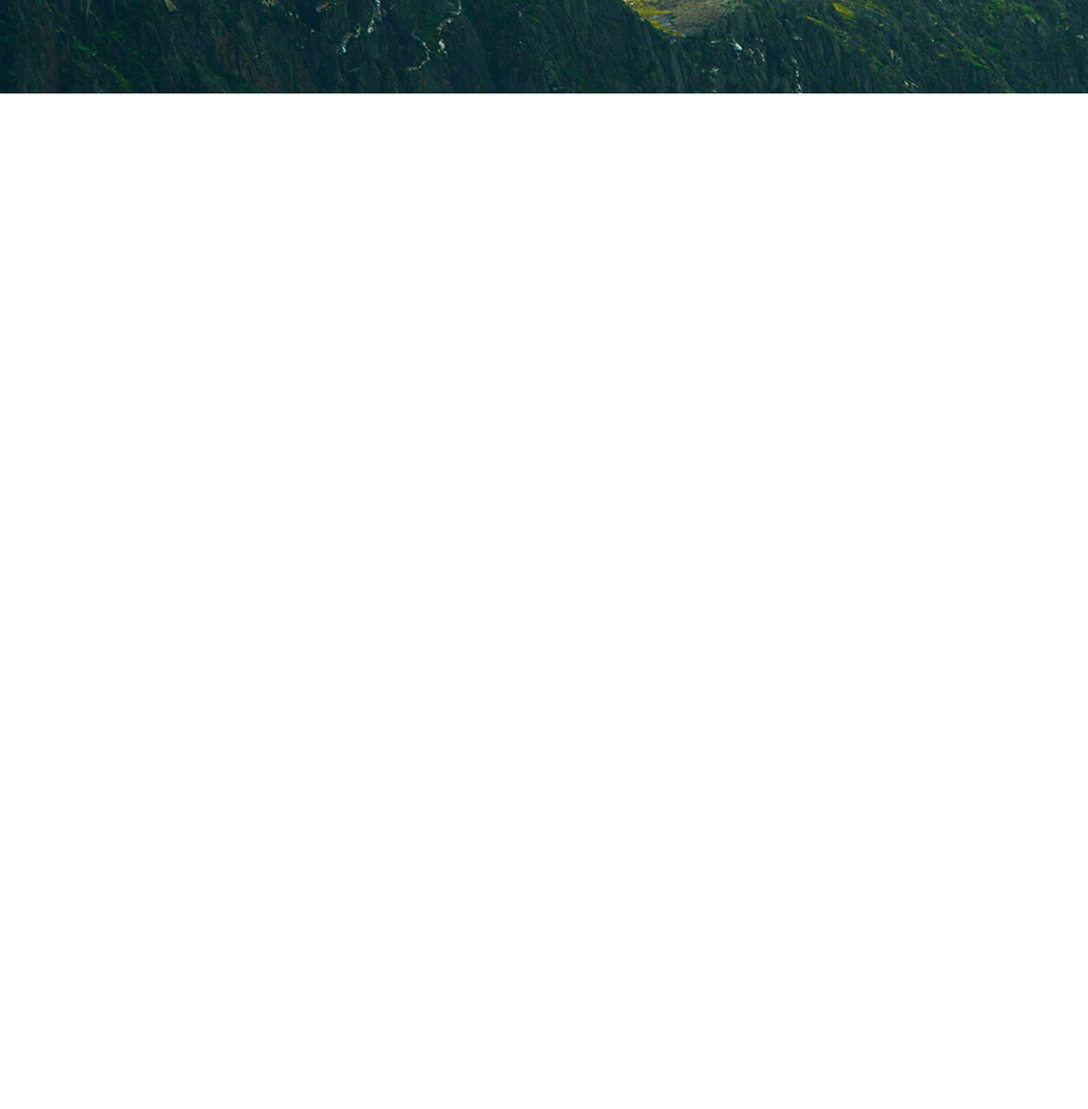
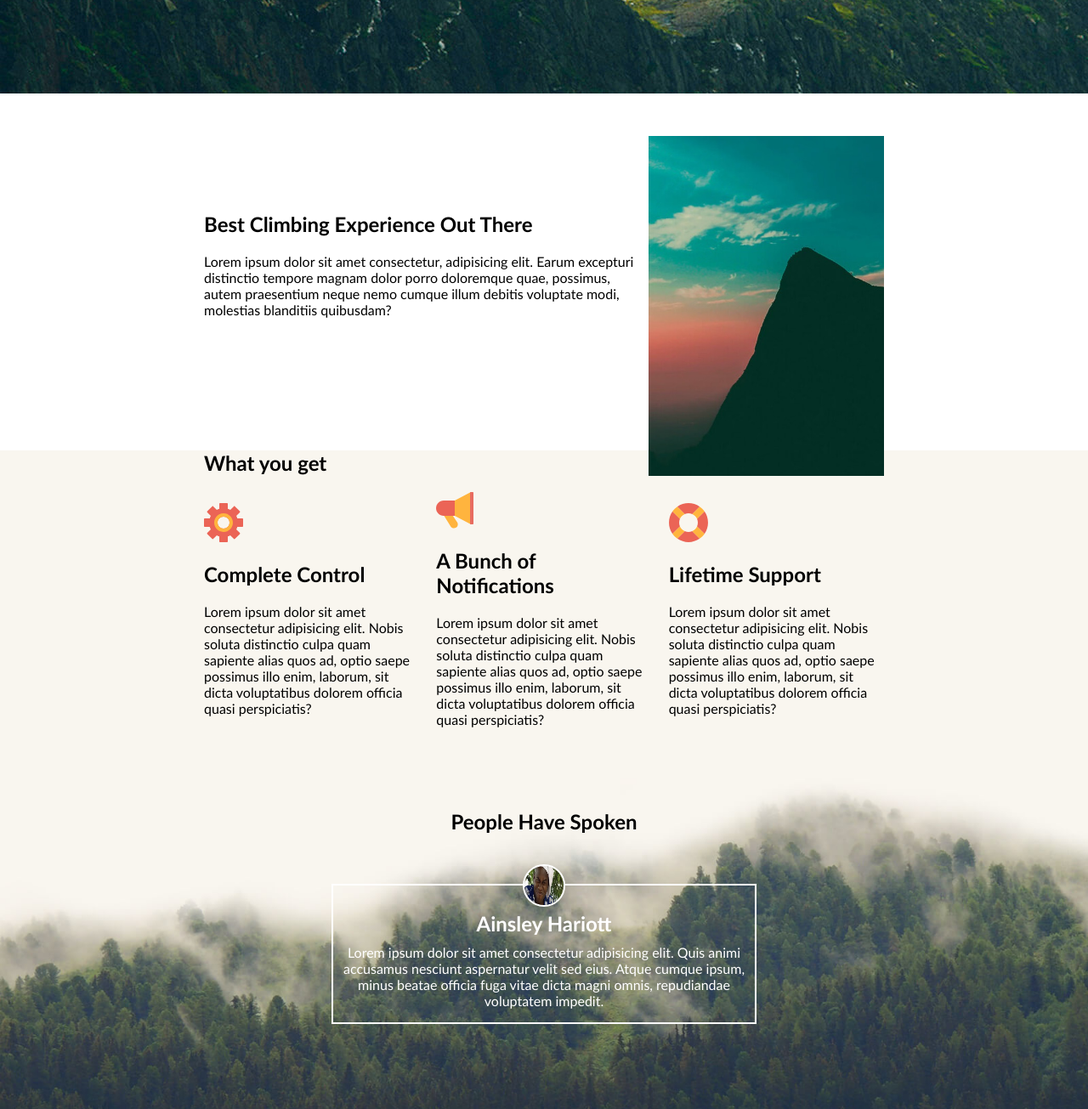
Before and after one commit to lukadorkic/Osvit_Vjezba_1, a website: page index.html in a window 1280 px wide. Shown: the part 390-1695 px from the top of the page at 85% size. Before the commit the page ends 800 px from the top, so only its background shows below. Drawn offline with Linux system fonts and the light colour scheme.

Commit message:
Commit 4.3. 2019

```diff
--- a/index.html
+++ b/index.html
@@ -58,6 +58,73 @@
           </div>
         </div>
       </section>
+      <section class="introduction">
+        <div class="wrapper">
+          <div>
+            <h1>Best Climbing Experience Out There</h1>
+            <p>
+              Lorem ipsum dolor sit amet consectetur, adipisicing elit. Earum
+              excepturi distinctio tempore magnam dolor porro doloremque quae,
+              possimus, autem praesentium neque nemo cumque illum debitis
+              voluptate modi, molestias blanditiis quibusdam?
+            </p>
+          </div>
+          <img src="assets/about_visual.jpg" alt="Visual" />
+        </div>
+      </section>
+      <section class="features">
+        <div class="wrapper">
+          <h1>What you get</h1>
+
+          <div class="features-wrapper">
+            <div class="feature">
+              <img src="assets/icon_control.svg" alt="Control" />
+              <h2>Complete Control</h2>
+              <p>
+                Lorem ipsum dolor sit amet consectetur adipisicing elit. Nobis
+                soluta distinctio culpa quam sapiente alias quos ad, optio saepe
+                possimus illo enim, laborum, sit dicta voluptatibus dolorem
+                officia quasi perspiciatis?
+              </p>
+            </div>
+            <div class="feature">
+              <img src="assets/icon_notifications.svg" alt="Notifications" />
+              <h2>A Bunch of Notifications</h2>
+              <p>
+                Lorem ipsum dolor sit amet consectetur adipisicing elit. Nobis
+                soluta distinctio culpa quam sapiente alias quos ad, optio saepe
+                possimus illo enim, laborum, sit dicta voluptatibus dolorem
+                officia quasi perspiciatis?
+              </p>
+            </div>
+            <div class="feature">
+              <img src="assets/icon_support.svg" alt="Support" />
+              <h2>Lifetime Support</h2>
+              <p>
+                Lorem ipsum dolor sit amet consectetur adipisicing elit. Nobis
+                soluta distinctio culpa quam sapiente alias quos ad, optio saepe
+                possimus illo enim, laborum, sit dicta voluptatibus dolorem
+                officia quasi perspiciatis?
+              </p>
+            </div>
+          </div>
+        </div>
+      </section>
+      <section class="reviews">
+        <h1 class="header_review">
+          People Have Spoken
+        </h1>
+        <div class="review">
+          <img class="review__image" src="assets/preuzmi.jpg" />
+          <h2 class="review_name">Ainsley Hariott</h2>
+          <p>
+            Lorem ipsum dolor sit amet consectetur adipisicing elit. Quis animi
+            accusamus nesciunt aspernatur velit sed eius. Atque cumque ipsum,
+            minus beatae officia fuga vitae dicta magni omnis, repudiandae
+            voluptatem impedit.
+          </p>
+        </div>
+      </section>
     </main>
   </body>
 </html>
--- a/style.css
+++ b/style.css
@@ -4,6 +4,7 @@
 
 body {
   margin: 0;
+  font-family:'Trebuchet MS', 'Lucida Sans Unicode', 'Lucida Grande', 'Lucida Sans', Arial, sans-serif;
 }
 
 .header {
@@ -20,6 +21,7 @@ body {
 .nav-link {
   color: white;
   padding: 10px;
+  text-decoration: none
 }
 
 .nav-items {
@@ -48,7 +50,7 @@ body {
 .button {
   padding: 10px 30px;
   border: 0;
-  color:white;
+  color: white;
   text-transform: uppercase;
 }
 
@@ -61,6 +63,84 @@ body {
   border: 2px solid #fff;
 }
 
-.hero-cta button+button {
+.hero-cta button + button {
   margin-left: 20px;
 }
+
+.wrapper {
+  max-width: 800px;
+  margin: 0 auto;
+}
+
+.introduction .wrapper {
+  display: flex;
+  justify-content: space-between;
+  align-items: center;
+}
+
+.wrapper {
+  max-width: 800px;
+  margin: 0 auto;
+}
+.introduction img {
+  max-height: 400px;
+  position: relative;
+  top: 50px
+}
+
+.features {
+  background: #f9f6ef;
+}
+
+.features-wrapper {
+  display: flex;
+  justify-content: space-between;
+  align-items: center;
+}
+
+.features-wrapper .feature:nth-child(2) {
+  padding: 0 20px;
+}
+
+.reviews {
+background-image: url(assets/reviews_visual.jpg);
+background-repeat: no-repeat;
+background-size:cover;
+background-position: top;
+display: flex;
+flex-direction: column;
+align-items: center;
+color: white;
+padding: 100px 0;
+}
+
+.review {
+  position: relative;
+  max-width: 500px;
+  border: 2px solid white;
+  text-align: center;
+
+}
+
+.review__image {
+  position: absolute;
+  left: 50%;
+  top: -2px;
+  margin-top: -23px;
+  transform: translateX(-50%);
+  border: solid 2px white;
+  border-radius: 25px;
+  height: 50px;
+  width: 50px;
+}
+
+.header_review {
+  position: relative;
+  top: -40px;
+  color: black;
+}
+
+.review_name {
+position: relative;
+top: 10px
+}
```
Also changed, not shown: package.json (added, +22 -0 lines), assets/about_visual.jpg (added), assets/icon_control.svg (added), assets/icon_facebook.svg (added), assets/icon_linkedin.svg (added), assets/icon_notifications.svg (added), assets/icon_star.svg (added), assets/icon_support.svg (added), assets/icon_youtube.svg (added), assets/preuzmi.jpg (added), assets/reviews_visual.jpg (added).
